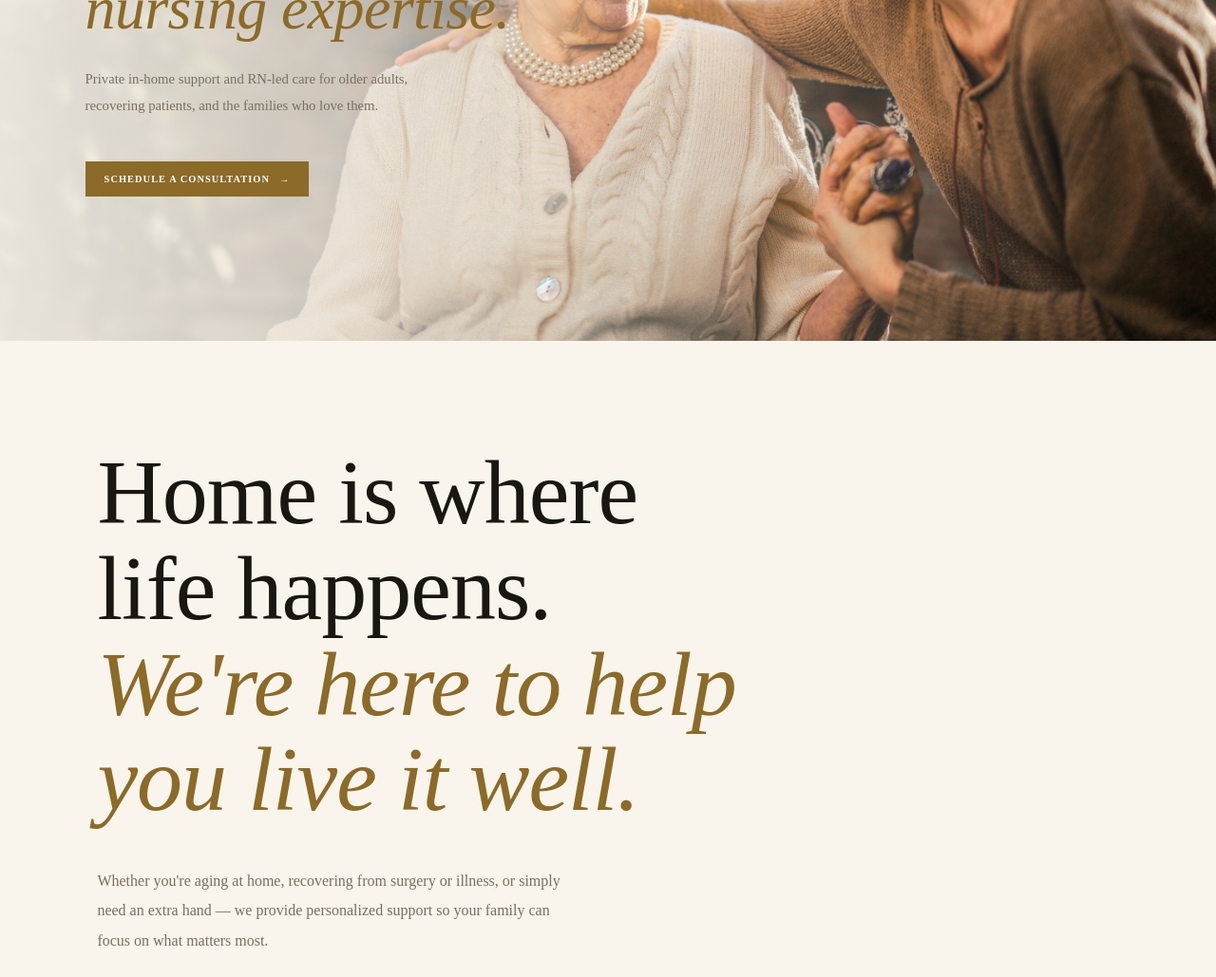
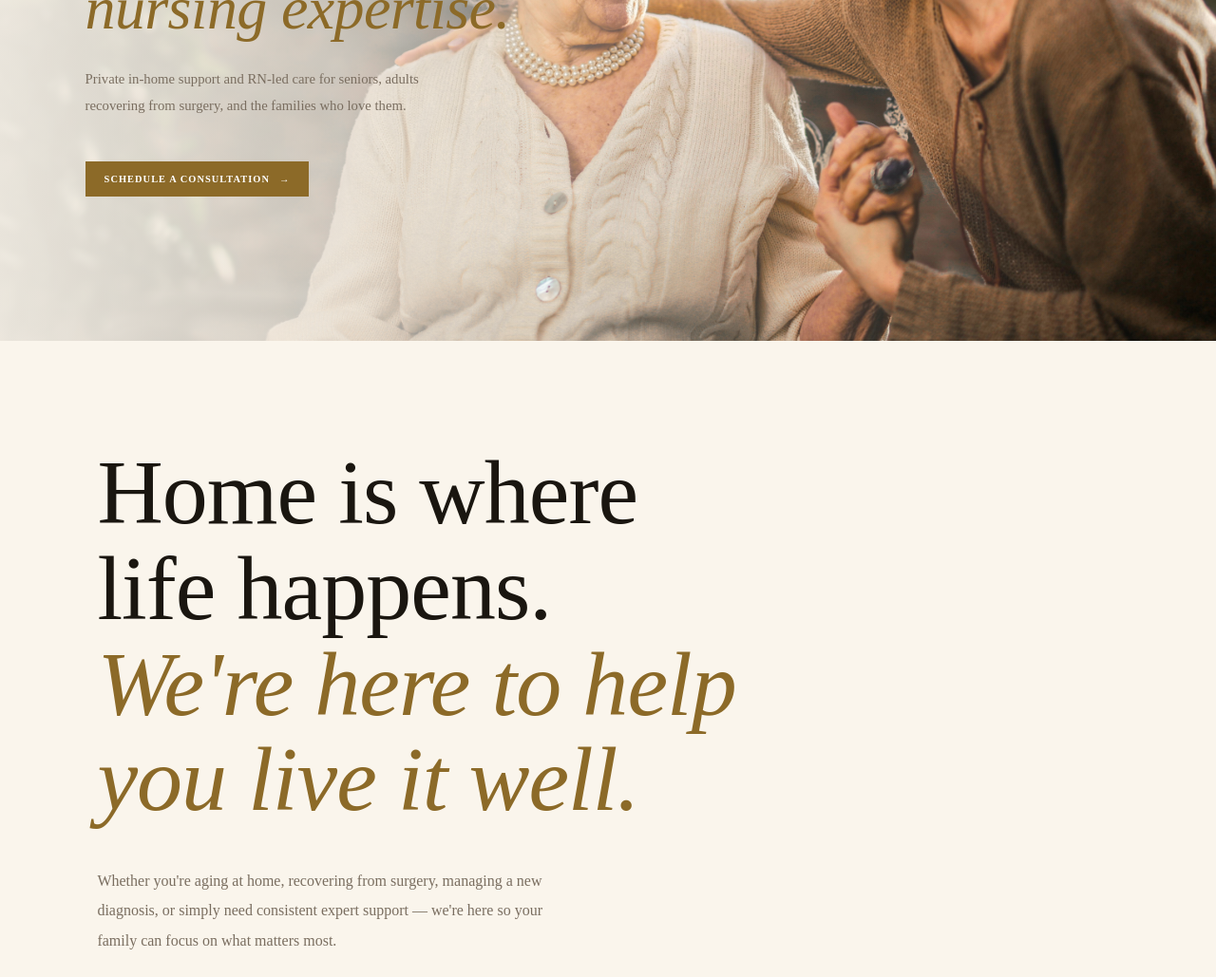
Before and after one commit to wendyservices2011-commits/velvet-concierge-care-v2, a Next.js app: page / in a window 1280 px wide. Shown: the part 441-1470 px from the top of the page at 95% size. Built offline with nearby package versions, Linux system fonts and the light colour scheme.

Commit message:
Update site language to be inclusive of all adults, not just elderly

```diff
--- a/app/faq/page.tsx
+++ b/app/faq/page.tsx
@@ -4,7 +4,7 @@ import SiteContactCta from "@/app/components/SiteContactCta";
 
 export const metadata = {
   title: "FAQ — Velvet Concierge Care",
-  description: "Common questions about private nursing care and how Velvet Concierge Care works in Palm Beach County.",
+  description: "We serve seniors, post-surgical patients, adults managing chronic illness, and families navigating care across Palm Beach County.",
 };
 
 export default function FaqPage() {
--- a/app/page.tsx
+++ b/app/page.tsx
@@ -51,8 +51,8 @@ export default function Home() {
             <em>nursing expertise.</em>
           </h1>
           <p>
-            Private in-home support and RN-led care for older adults,
-            recovering patients, and the families who love them.
+            Private in-home support and RN-led care for seniors, adults
+            recovering from surgery, and the families who love them.
           </p>
           <Link href="/consultation" className="goldButton">
             Schedule a Consultation <span>→</span>
@@ -69,9 +69,9 @@ export default function Home() {
           <em>We're here to help<br />you live it well.</em>
         </h2>
         <p>
-          Whether you're aging at home, recovering from surgery or illness,
-          or simply need an extra hand — we provide personalized support so
-          your family can focus on what matters most.
+          Whether you're aging at home, recovering from surgery, managing
+          a new diagnosis, or simply need consistent expert support —
+          we're here so your family can focus on what matters most.
         </p>
       </section>
 
--- a/app/who-we-help/page.tsx
+++ b/app/who-we-help/page.tsx
@@ -15,7 +15,7 @@ export default function WhoWeHelpPage() {
         <section className="pageHero">
           <p className="eyebrow">Who We Help</p>
           <h1>Every family's situation<br />is <em>different.</em></h1>
-          <p>We serve older adults who want to stay home, families navigating recovery, and the people who love them — wherever they are.</p>
+          <p>We serve seniors who want to remain in their homes, adults recovering from surgery or illness, families navigating a new diagnosis, and the people who love them — wherever they are.</p>
         </section>
 
         <section className="portraitSection">
```
